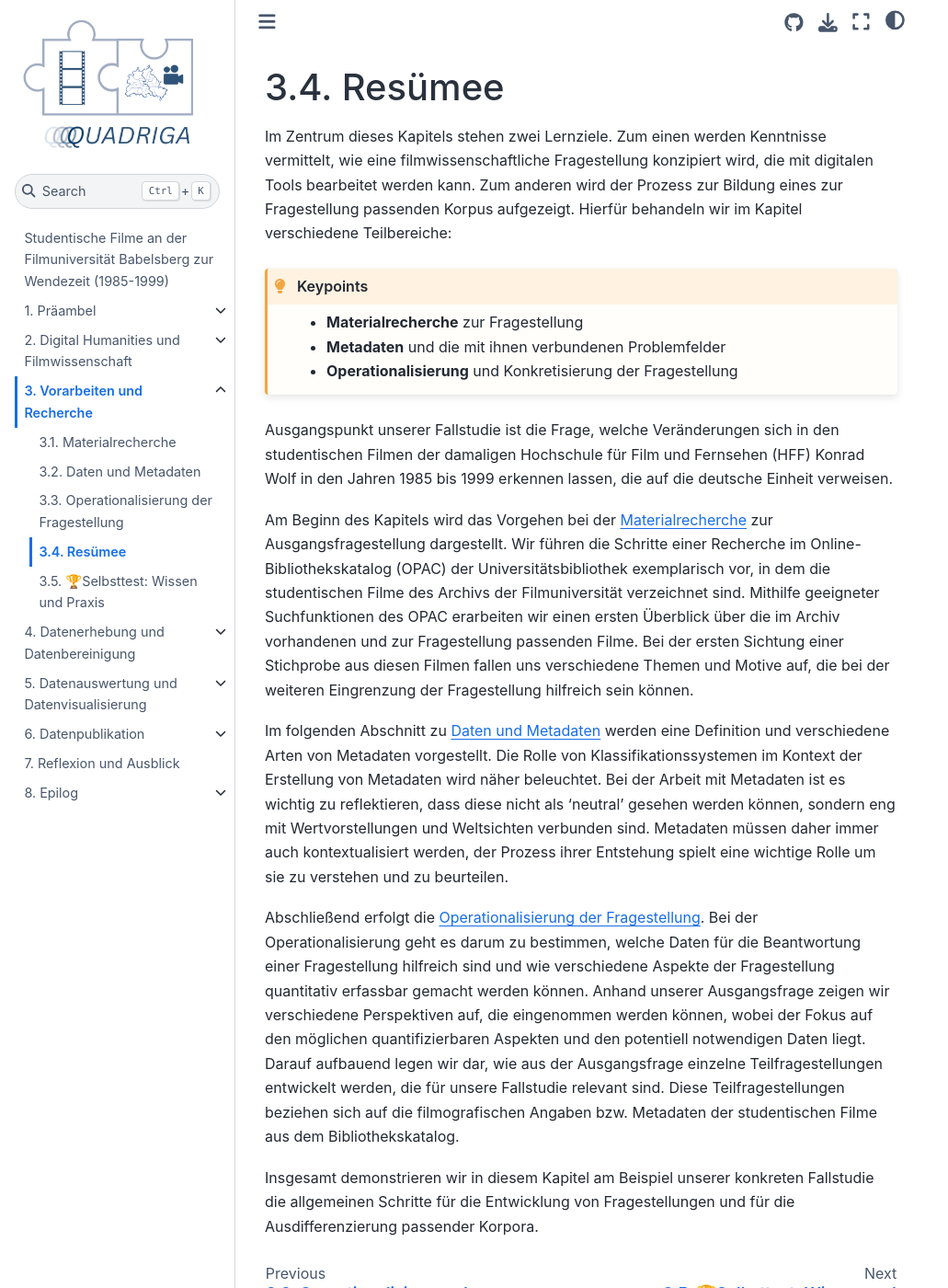
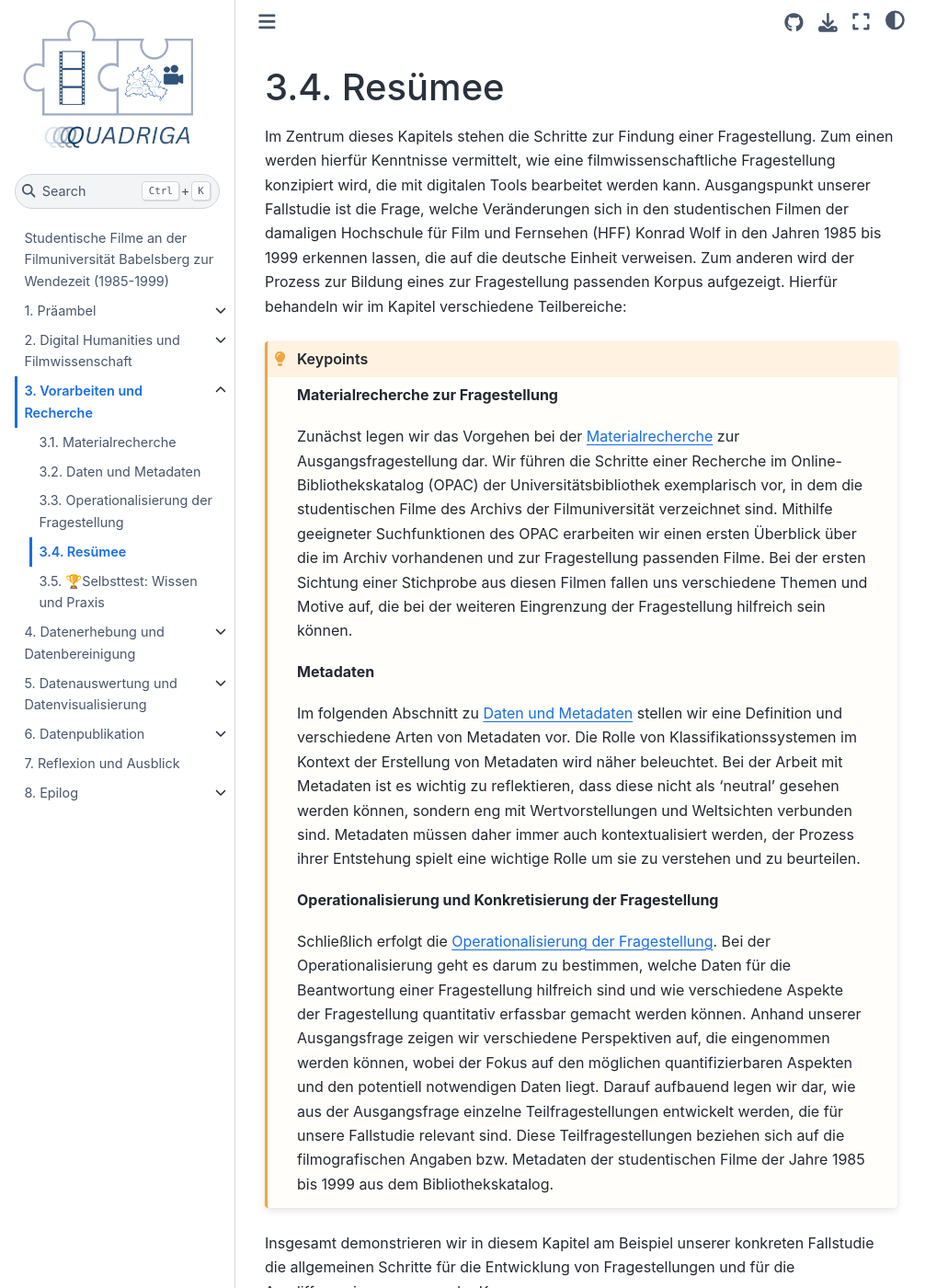
Before and after one commit to quadriga-dk/Bewegtes-Bild-Fallstudie-2, a Jupyter Book: the page built from recherche/resumee_recherche.md, in a window 1280 px wide and 1400 px high. Shown: the whole window at 92% size, without its empty margins (0-1031 px from the left). Built offline with Jupyter Book 1.0.4 settings and Sphinx 7.4.7 and the Sphinx Book theme 1.1.4, drawn with Linux system fonts in a browser that asks for light colours.

Commit message:
Update resumee_recherche.md

````diff
--- a/recherche/resumee_recherche.md
+++ b/recherche/resumee_recherche.md
@@ -1,21 +1,21 @@
 # Resümee
-Im Zentrum dieses Kapitels stehen zwei Lernziele. Zum einen werden Kenntnisse vermittelt, wie eine filmwissenschaftliche Fragestellung konzipiert wird, die mit digitalen Tools bearbeitet werden kann. Zum anderen wird der Prozess zur Bildung eines zur Fragestellung passenden Korpus aufgezeigt. Hierfür behandeln wir im Kapitel verschiedene Teilbereiche:
+Im Zentrum dieses Kapitels stehen die Schritte zur Findung einer Fragestellung. Zum einen werden hierfür Kenntnisse vermittelt, wie eine filmwissenschaftliche Fragestellung konzipiert wird, die mit digitalen Tools bearbeitet werden kann. Ausgangspunkt unserer Fallstudie ist die Frage, welche Veränderungen sich in den studentischen Filmen der damaligen Hochschule für Film und Fernsehen (HFF) Konrad Wolf in den Jahren 1985 bis 1999 erkennen lassen, die auf die deutsche Einheit verweisen. Zum anderen wird der Prozess zur Bildung eines zur Fragestellung passenden Korpus aufgezeigt. Hierfür behandeln wir im Kapitel verschiedene Teilbereiche:
 
 ```{admonition} Keypoints
 :class: keypoint
 
-* **Materialrecherche** zur Fragestellung
-* **Metadaten** und die mit ihnen verbundenen Problemfelder
-* **Operationalisierung**  und Konkretisierung der Fragestellung
+**Materialrecherche zur Fragestellung**
+
+Zunächst legen wir das Vorgehen bei der [Materialrecherche](./material.md) zur Ausgangsfragestellung dar. Wir führen die Schritte einer Recherche im Online-Bibliothekskatalog (OPAC) der Universitätsbibliothek exemplarisch vor, in dem die studentischen Filme des Archivs der Filmuniversität verzeichnet sind. Mithilfe geeigneter Suchfunktionen des OPAC erarbeiten wir einen ersten Überblick über die im Archiv vorhandenen und zur Fragestellung passenden Filme. Bei der ersten Sichtung einer Stichprobe aus diesen Filmen fallen uns verschiedene Themen und Motive auf, die bei der weiteren Eingrenzung der Fragestellung hilfreich sein können.
+
+**Metadaten**
+
+Im folgenden Abschnitt zu [Daten und Metadaten](./metadaten.md) stellen wir eine Definition und verschiedene Arten von Metadaten vor. Die Rolle von Klassifikationssystemen im Kontext der Erstellung von Metadaten wird näher beleuchtet. Bei der Arbeit mit Metadaten ist es wichtig zu reflektieren, dass diese nicht als 'neutral' gesehen werden können, sondern eng mit Wertvorstellungen und Weltsichten verbunden sind. Metadaten müssen daher immer auch kontextualisiert werden, der Prozess ihrer Entstehung spielt eine wichtige Rolle um sie zu verstehen und zu beurteilen.
+
+**Operationalisierung und Konkretisierung der Fragestellung**
+
+Schließlich erfolgt die [Operationalisierung der Fragestellung](./operationalisierung.md). Bei der Operationalisierung geht es darum zu bestimmen, welche Daten für die Beantwortung einer Fragestellung hilfreich sind und wie verschiedene Aspekte der Fragestellung quantitativ erfassbar gemacht werden können. Anhand unserer Ausgangsfrage zeigen wir verschiedene Perspektiven auf, die eingenommen werden können, wobei der Fokus auf den möglichen quantifizierbaren Aspekten und den potentiell notwendigen Daten liegt. Darauf aufbauend legen wir dar, wie aus der Ausgangsfrage einzelne Teilfragestellungen entwickelt werden, die für unsere Fallstudie relevant sind. Diese Teilfragestellungen beziehen sich auf die filmografischen Angaben bzw. Metadaten der studentischen Filme der Jahre 1985 bis 1999 aus dem Bibliothekskatalog.
 
 ```
 
-Ausgangspunkt unserer Fallstudie ist die Frage, welche Veränderungen sich in den studentischen Filmen der damaligen Hochschule für Film und Fernsehen (HFF) Konrad Wolf in den Jahren 1985 bis 1999 erkennen lassen, die auf die deutsche Einheit verweisen.
-
-Am Beginn des Kapitels wird das Vorgehen bei der [Materialrecherche](./material.md) zur Ausgangsfragestellung dargestellt. Wir führen die Schritte einer Recherche im Online-Bibliothekskatalog (OPAC) der Universitätsbibliothek exemplarisch vor, in dem die studentischen Filme des Archivs der Filmuniversität verzeichnet sind. Mithilfe geeigneter Suchfunktionen des OPAC erarbeiten wir einen ersten Überblick über die im Archiv vorhandenen und zur Fragestellung passenden Filme. Bei der ersten Sichtung einer Stichprobe aus diesen Filmen fallen uns verschiedene Themen und Motive auf, die bei der weiteren Eingrenzung der Fragestellung hilfreich sein können.
-
-Im folgenden Abschnitt zu [Daten und Metadaten](./metadaten.md) werden eine Definition und verschiedene Arten von Metadaten vorgestellt. Die Rolle von Klassifikationssystemen im Kontext der Erstellung von Metadaten wird näher beleuchtet. Bei der Arbeit mit Metadaten ist es wichtig zu reflektieren, dass diese nicht als 'neutral' gesehen werden können, sondern eng mit Wertvorstellungen und Weltsichten verbunden sind. Metadaten müssen daher immer auch kontextualisiert werden, der Prozess ihrer Entstehung spielt eine wichtige Rolle um sie zu verstehen und zu beurteilen.
-
-Abschließend erfolgt die [Operationalisierung der Fragestellung](./operationalisierung.md). Bei der Operationalisierung geht es darum zu bestimmen, welche Daten für die Beantwortung einer Fragestellung hilfreich sind und wie verschiedene Aspekte der Fragestellung quantitativ erfassbar gemacht werden können. Anhand unserer Ausgangsfrage zeigen wir verschiedene Perspektiven auf, die eingenommen werden können, wobei der Fokus auf den möglichen quantifizierbaren Aspekten und den potentiell notwendigen Daten liegt. Darauf aufbauend legen wir dar, wie aus der Ausgangsfrage einzelne Teilfragestellungen entwickelt werden, die für unsere Fallstudie relevant sind. Diese Teilfragestellungen beziehen sich auf die filmografischen Angaben bzw. Metadaten der studentischen Filme aus dem Bibliothekskatalog.
-
 Insgesamt demonstrieren wir in diesem Kapitel am Beispiel unserer konkreten Fallstudie die allgemeinen Schritte für die Entwicklung von Fragestellungen und für die Ausdifferenzierung passender Korpora.
````
